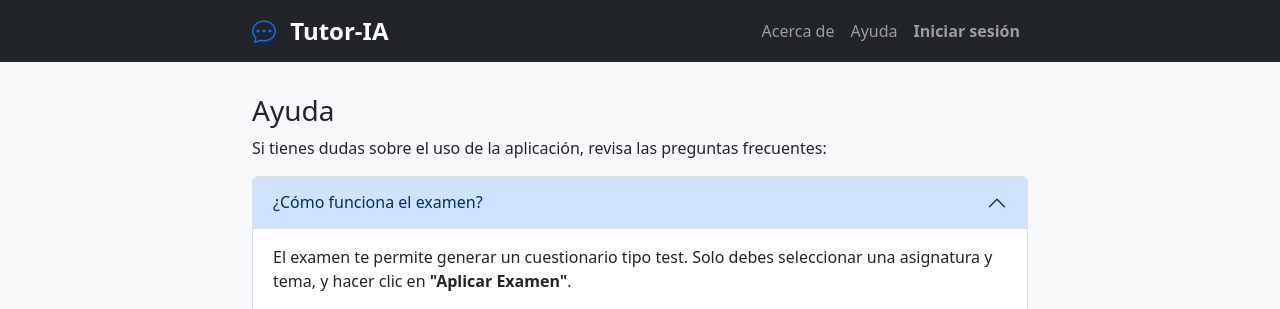
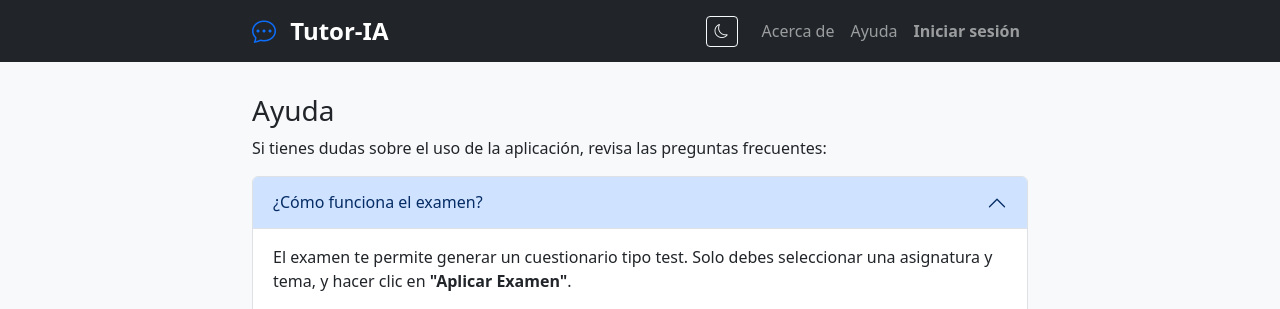
Before and after one commit to cmmo2024/ia_preguntas, a Django app: page /ayuda/ in a window 1280 px wide. Shown: the top 309 px of the page. Run offline with Django 5.2, Linux system fonts and the light colour scheme; parts of the project's set-up code (start-up, migrations or seed data) failed here and were passed over.

Commit message:
Dark mode added

```diff
--- a/core/templates/base.html
+++ b/core/templates/base.html
@@ -28,6 +28,13 @@
         <!-- Barra de navegación -->
         <div class="collapse navbar-collapse justify-content-end" id="navbarNav">
             <ul class="navbar-nav">
+
+                <!-- Dark mode toggle -->
+                <li class="nav-item me-3 d-flex align-items-center">
+                    <button id="theme-toggle" class="btn btn-outline-light btn-sm" type="button" aria-label="Toggle dark mode">
+                        <i id="theme-icon" class="bi bi-moon"></i>
+                    </button>
+                </li>
 
                 {% if user.is_authenticated %}
 
@@ -93,5 +100,44 @@
 </div>
 
 <script src="https://cdn.jsdelivr.net/npm/bootstrap@5.3.0/dist/js/bootstrap.bundle.min.js"></script>
+
+<!-- Dark mode toggle script -->
+<script>
+document.addEventListener('DOMContentLoaded', function() {
+    const themeToggle = document.getElementById('theme-toggle');
+    const themeIcon = document.getElementById('theme-icon');
+    const html = document.documentElement;
+
+    // Get saved theme from localStorage or default to light
+    const savedTheme = localStorage.getItem('theme') || 'light';
+
+    // Apply saved theme on page load
+    if (savedTheme === 'dark') {
+        html.setAttribute('data-theme', 'dark');
+        themeIcon.className = 'bi bi-sun';
+    } else {
+        html.removeAttribute('data-theme');
+        themeIcon.className = 'bi bi-moon';
+    }
+
+    // Theme toggle functionality
+    themeToggle.addEventListener('click', function() {
+        const currentTheme = html.getAttribute('data-theme');
+
+        if (currentTheme === 'dark') {
+            // Switch to light mode
+            html.removeAttribute('data-theme');
+            themeIcon.className = 'bi bi-moon';
+            localStorage.setItem('theme', 'light');
+        } else {
+            // Switch to dark mode
+            html.setAttribute('data-theme', 'dark');
+            themeIcon.className = 'bi bi-sun';
+            localStorage.setItem('theme', 'dark');
+        }
+    });
+});
+</script>
+
 </body>
 </html>
```
Also changed, not shown: core/static/css/style.css (+30 -4 lines), 1 other file.
